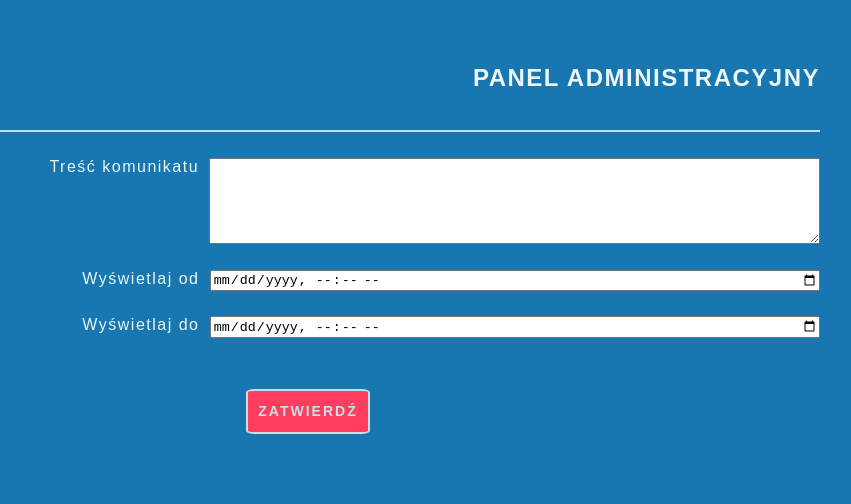
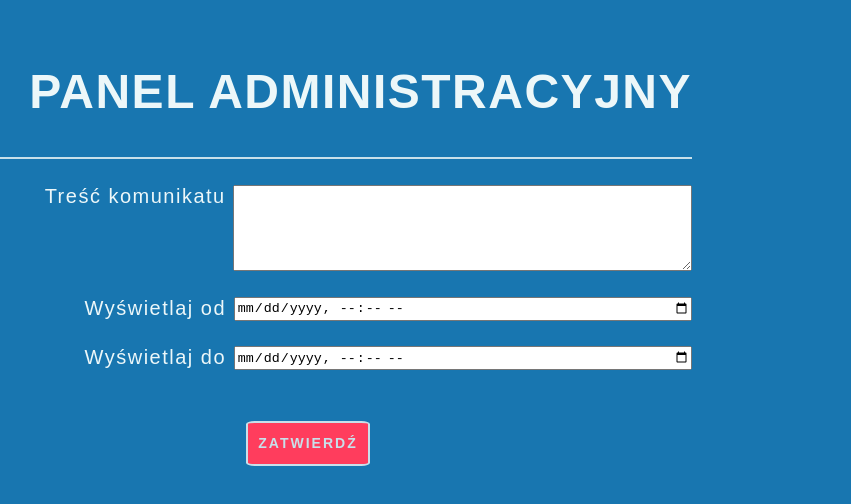
Before and after one commit to pszychowska/statements, a React (Create React App) app: page /home in a window 1280 px wide. Both pictures are taken after a click on the button "Przejdź do panelu administracyjnego". Shown: the top 504 px of the page, without its empty margins (332-1183 px from the left). Built offline with nearby package versions, Linux system fonts and the light colour scheme.

Commit message:
#17 add responiveness

```diff
--- a/src/components/adminPanel/AdminPanelContainer.tsx
+++ b/src/components/adminPanel/AdminPanelContainer.tsx
@@ -4,7 +4,7 @@ import styles from "./adminPanel.module.scss";
 
 export const AdminPanelContainer: FC<any> = (props: any) => {
     return (
-        <div>
+        <div className={styles.wraper}>
             <h1 className={styles.header}>Panel administracyjny</h1>
             <AdminPanel />
         </div>
--- a/src/components/adminPanel/adminPanel.module.scss
+++ b/src/components/adminPanel/adminPanel.module.scss
@@ -1,9 +1,9 @@
 @import "./src/style/index.scss";
 
-body {
+.wraper {
     @include default-font;
     @include default-margin;
-}
+
     .header {
         margin: 2% 10%;
         padding: 3% 0;
@@ -18,24 +18,28 @@ body {
             margin: 0 10% 2%;
             display: flex;
             > span {
-            @include default-span;
                 flex-basis: 40%;
+                text-align: right;
+                padding-right: 1%;
             }
             > textarea {
                 flex-basis: 60%;
                 height: 80px;
                 width: 220px;
+                font-size: 12px;
             }
         }
         > .date {
             margin: 0 10% 2%;
             display: flex;
             > span {
-            @include default-span;
                 flex-basis: 40%;
+                text-align: right;
+                padding-right: 1%;
             }
             > input {
                 flex-basis: 60%;
+                height: 20px;
                 width: 220px;
             }
         }
@@ -50,3 +54,31 @@ body {
             }
         }
     }
+    @include mediumDevice() {
+        .header {
+            font-size: 36px;
+        }
+        .form {
+            font-size: 20px;
+        }
+        .form > .text > textarea {
+            font-size: 16px;
+        }
+    }
+
+    @include largeDevice() {
+        .header {
+            margin: 2% 20%;
+            font-size: 48px;
+        }
+
+        .form > .text,
+        .form > .date {
+            margin: 0 20% 2%;
+        }
+
+        .form > .text > textarea {
+            font-size: 20px;
+        }
+    }
+}
--- a/src/components/statement/statement.module.scss
+++ b/src/components/statement/statement.module.scss
@@ -2,7 +2,6 @@
 
 .statement {
     @include default-margin;
-
     width: 100vw;
     height: 100vh;
     position: relative;
--- a/src/style/mixins.scss
+++ b/src/style/mixins.scss
@@ -17,6 +17,21 @@
     letter-spacing: 1.5px;
 }
 
+@mixin default-button {
+    padding: 10px;
+    border: solid $border-color 2px;
+    border-radius: 7%;
+    text-transform: uppercase;
+    color: $border-color;
+    background-color: $button-color;
+    font-size: 14px;
+    font-weight: bold;
+    letter-spacing: 2px;
+    line-height: 1.5;
+    text-align: justify;
+    transition: 0.3s;
+}
+
 @mixin mediumDevice() {
     @media (min-width: $mediumDeviceWidth) {
         @content;
@@ -32,23 +47,3 @@
         @content;
     }
 }
-
-@mixin default-button {
-    padding: 10px;
-    border: solid $border-color 2px;
-    border-radius: 7%;
-    text-transform: uppercase;
-    color: $border-color;
-    background-color: $button-color;
-    font-size: 14px;
-    font-weight: bold;
-    letter-spacing: 2px;
-    line-height: 1.5;
-    text-align: justify;
-    transition: 0.3s;
-}
-
-@mixin default-span {
-    text-align: right;
-    padding-right: 1%;
-}
```
Lines whose indentation alone changed are shown as unchanged.
